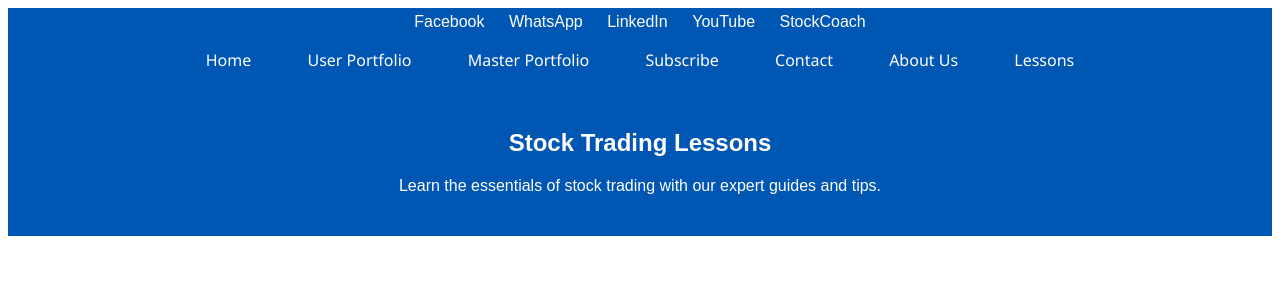
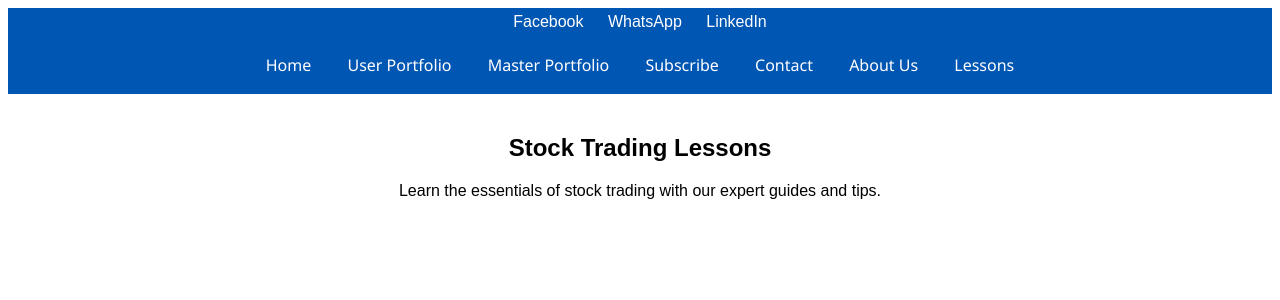
Before and after one commit to mastindersingh/stock-db, a Flask app: page /blog in a window 1280 px wide. Shown: the top 300 px of the page. Run offline with Flask 2, Linux system fonts and the light colour scheme; data that the repository does not hold is empty; some libraries are stand-ins or nearby versions.

Commit message:
Update base.html

```diff
--- a/templates/base.html
+++ b/templates/base.html
@@ -52,11 +52,9 @@
 <body>
     <!-- Top Social Media Bar -->
     <div class="top-social-media">
-       <a href="https://www.facebook.com/stocksadvice/" target="_blank">Facebook</a> <!-- Updated Facebook link -->
+        <a href="https://www.facebook.com" target="_blank">Facebook</a>
         <a href="https://wa.me" target="_blank">WhatsApp</a>
         <a href="https://www.linkedin.com" target="_blank">LinkedIn</a>
-        <a href="https://www.youtube.com/@stockseducation-mc3eq" target="_blank">YouTube</a>
-        <a href="https://stockcoach.unsolved.network" target="_blank">StockCoach</a> <!-- New link added here
     </div>
 
     <!-- Navbar -->
```
